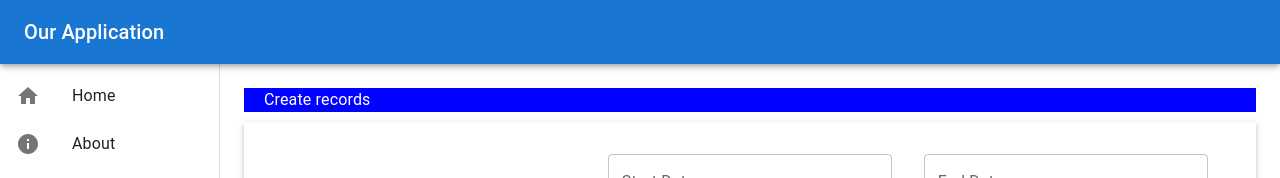
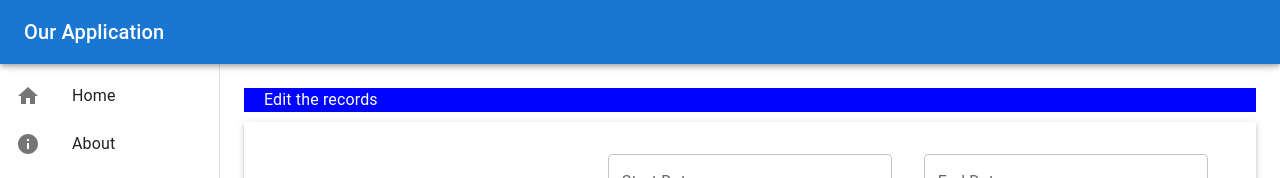
Before and after one commit to himakarananthasetty/RecordManagementSystem_Django_React, a React (Create React App) app in the folder frontend/: page /edit/1 in a window 1280 px wide. Shown: the top 178 px of the page. Built offline with nearby package versions, Linux system fonts and the light colour scheme; no server answers.

Commit message:
Updated Edit.js text

```diff
--- a/frontend/src/components/Edit.js
+++ b/frontend/src/components/Edit.js
@@ -65,7 +65,7 @@ const Edit = () => {
             <form onSubmit={handleSubmit(submission)}>
                 <Box sx={{ display: 'flex', width: '100%', background: '#0003ff', marginBottom: '10px' }}>
                     <Typography sx={{ marginLeft: '20px', color: '#fff' }}>
-                        Create records
+                        Edit the records
                     </Typography>
                 </Box>
                 <Box sx={{ display: 'flex', width: '100%', boxShadow: 3, padding: 4, flexDirection: 'column' }}>
```
Also changed, not shown: 1 other file (tests, documents, lock files or other folders).
